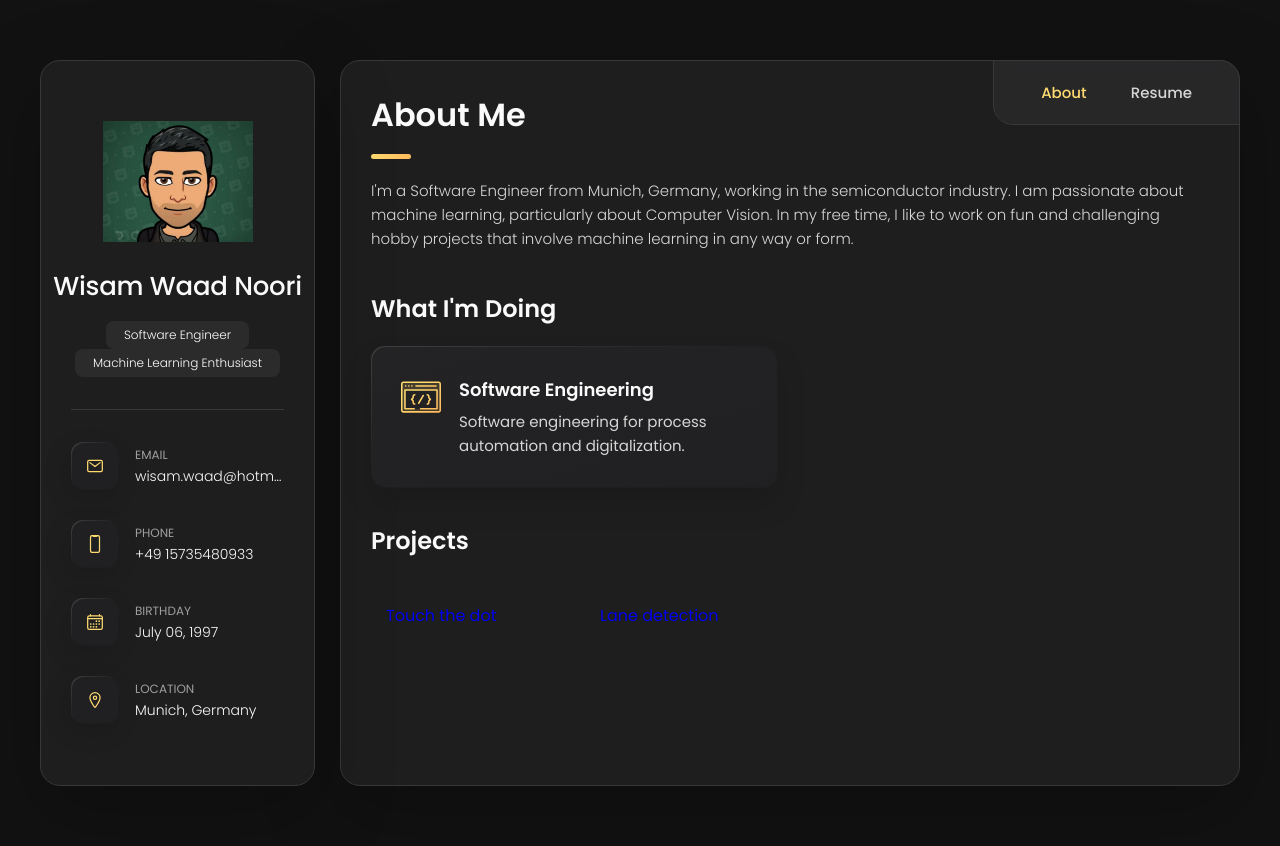
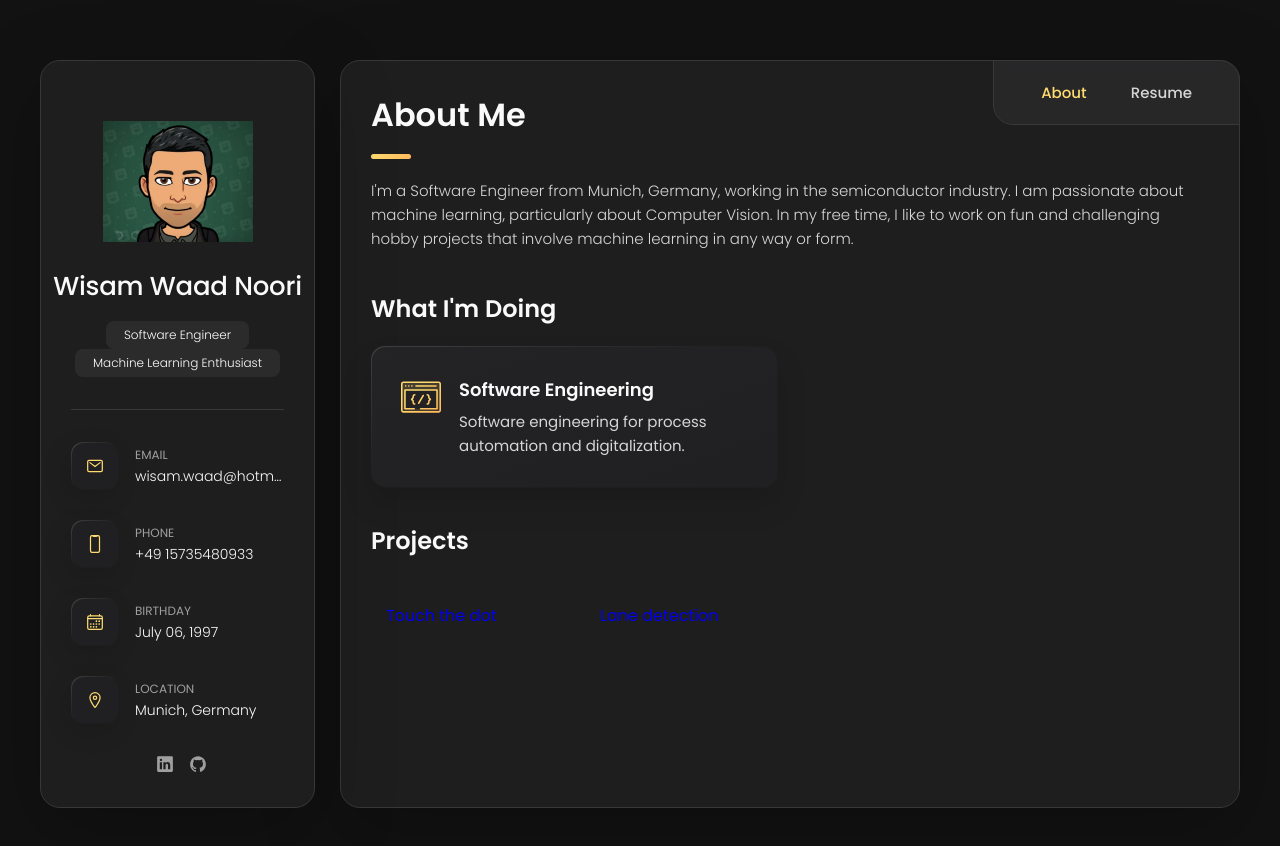
Before and after one commit to wisamalsamak/wisamalsamak.github.io, a plain HTML site: page index.html in a window 1280 px wide. Drawn offline with nearby package versions, Linux system fonts and the light colour scheme.

Commit message:
feat: Add linkedin and github icons

```diff
--- a/index.html
+++ b/index.html
@@ -126,27 +126,22 @@
 
         <div class="separator"></div>
 
-        <!-- <ul class="social-list">
+        <ul class="social-list">
 
           <li class="social-item">
-            <a href="#" class="social-link">
-              <ion-icon name="logo-facebook"></ion-icon>
+            <a href="https://www.linkedin.com/in/wisamwaad" class="social-link">
+              <ion-icon name="logo-linkedin"></ion-icon>
             </a>
           </li>
 
+
           <li class="social-item">
-            <a href="#" class="social-link">
-              <ion-icon name="logo-twitter"></ion-icon>
+            <a href="https://github.com/wisamalsamak" class="social-link">
+              <ion-icon name="logo-github"></ion-icon>
             </a>
           </li>
 
-          <li class="social-item">
-            <a href="#" class="social-link">
-              <ion-icon name="logo-instagram"></ion-icon>
-            </a>
-          </li>
-
-        </ul> -->
+        </ul>
 
       </div>
 
```
Also changed, not shown: assets/images/github.png (added), assets/images/linkedin.png (added).
